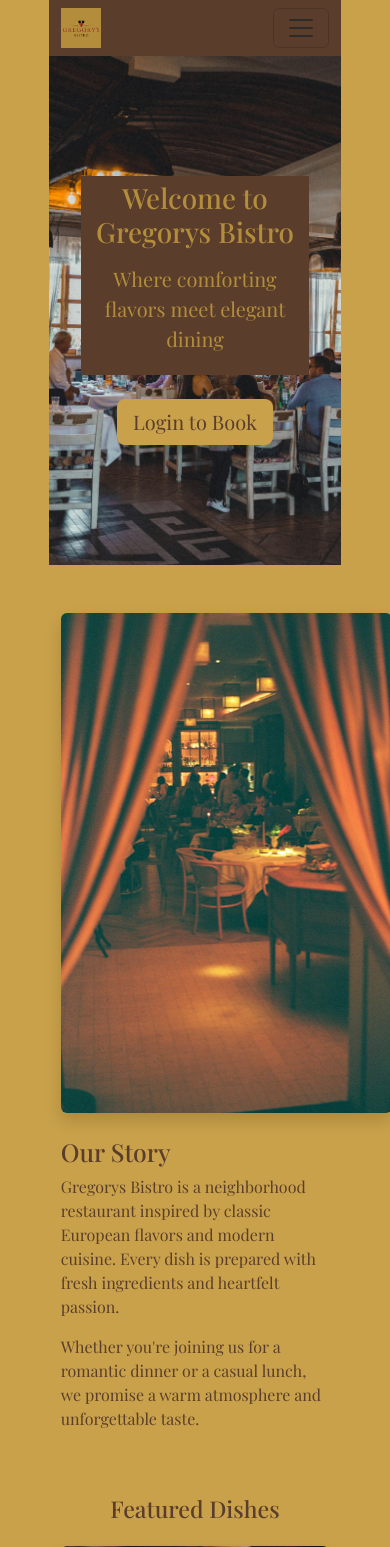
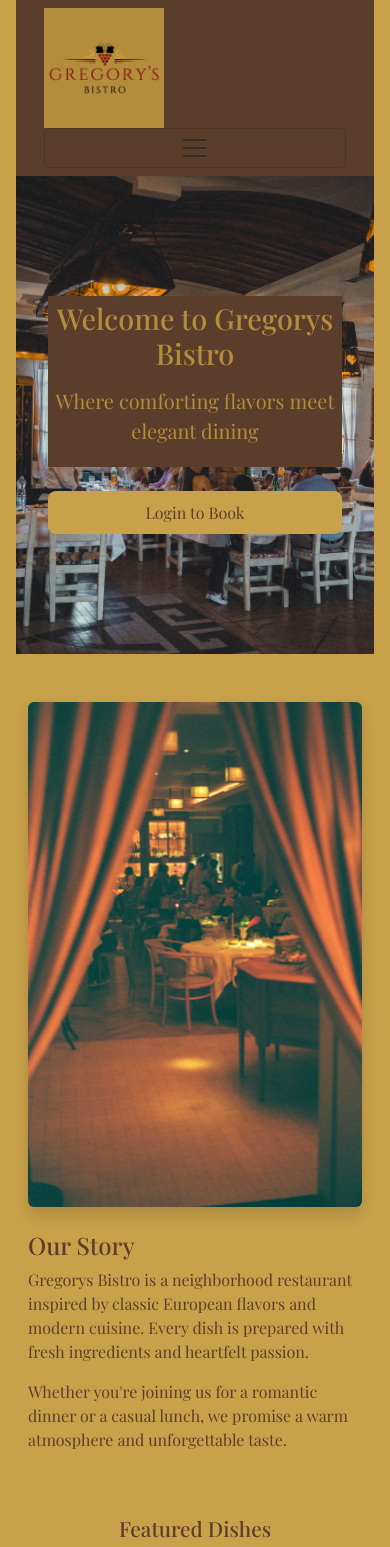
Before and after one commit to gregp1985/gregorys-bistro, a Django app: page / in a window 390 px wide. Shown: the top 1547 px of the page. Run offline with Django 4.2, Linux system fonts and the light colour scheme; parts of the project's set-up code (start-up, migrations or seed data) failed here and were passed over; some web fonts are replaced.

Commit message:
Adjustments to css for styling

```diff
--- a/home/templates/home/index.html
+++ b/home/templates/home/index.html
@@ -30,10 +30,10 @@
     <!-- About Section -->
     <section class='container my-5'>
         <div class='row align-items-center'>
-            <div class='col-md-6 mb-4 mb-md-0'>
+            <div class='col-12 col-lg-6 mb-4 mb-lg-0'>
                 <img src='{% static "images/interior.jpg" %}' class='img-fluid rounded shadow int-img' alt='Gregorys Bistro Interior'>
             </div>
-            <div class='col-md-6'>
+            <div class='col-12 col-lg-6'>
                 <h2>Our Story</h2>
                 <p>
                     Gregorys Bistro is a neighborhood restaurant inspired by classic
--- a/static/css/style.css
+++ b/static/css/style.css
@@ -93,8 +93,11 @@ body {
   color: #926912;
 }
 /* Images */
+
 .int-img {
-  max-width: 500px;
+  width: 100%;
+  max-width: 100%;
+  height: auto;
 }
 
 /* Menu */
@@ -134,3 +137,94 @@ footer {
   text-align: center;
   margin-top: 60px;
 }
+
+/* Optimise for different screens */
+
+/* Screens below 992px */
+@media (max-width:992px) {
+  body {
+    width: 100%;
+    margin: 0;
+    padding: 0 1rem;
+  }
+}
+/* Mobile styles */
+@media (max-width: 768px) {
+
+  /* Layout */
+  body {
+    width: 100%;
+    margin: 0;
+    padding: 0 1rem;
+  }
+
+  /* Typography */
+  h1 {
+    font-size: 1.8rem;
+  }
+
+  h2 {
+    font-size: 1.5rem;
+  }
+
+  h3 {
+    font-size: 1.3rem;
+  }
+
+  p,
+  li {
+    font-size: 1rem;
+  }
+
+  /* Navbar */
+  .logo-img {
+    max-width: 120px;
+  }
+
+  .navbar {
+    padding: 0.5rem 1rem;
+  }
+
+  .navbar-nav {
+    text-align: center;
+  }
+
+  /* Forms */
+  .booking-page,
+  .form-bkg {
+    width: 100%;
+  }
+
+  input,
+  select,
+  textarea,
+  button,
+  .btn {
+    width: 100%;
+  }
+
+
+
+  /* Modal */
+  .modal-content {
+    width: 95%;
+    max-height: 90vh;
+    overflow-y: auto;
+  }
+
+  /* Calendar */
+  #calendar {
+    font-size: 0.85rem;
+  }
+}
+
+@media (max-width: 480px) {
+  section {
+    margin-bottom: 2rem;
+  }
+
+  .btn-lg {
+    font-size: 1rem;
+    padding: 0.6rem 1rem;
+  }
+}
```
Also changed, not shown: 2 other files.
